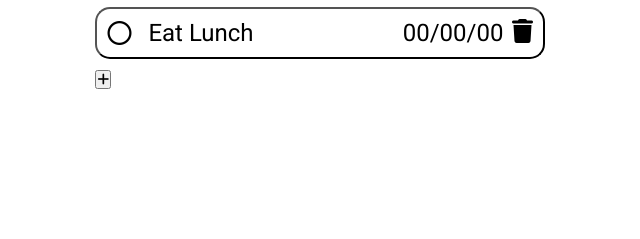
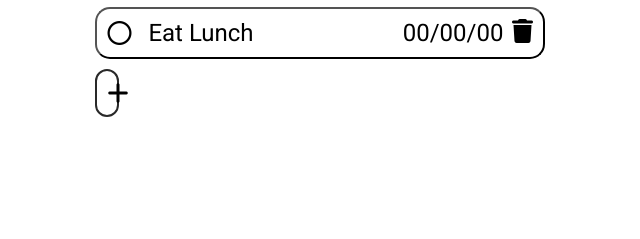
Before and after one commit to SaiefB/Momentum-ToDoList, a website built with webpack: page src/template.html in a window 1280 px wide. Shown: the part 250-489 px from the top of the page, 435-1075 px from the left. Built offline with nearby package versions, Linux system fonts and the light colour scheme.

Commit message:
added addButton to HTML and styled using CSS

```diff
--- a/src/styles.css
+++ b/src/styles.css
@@ -114,6 +114,28 @@ aside h2:hover, aside p:hover {
   cursor: pointer;
 }
 
+.contentAddButton {
+  display: flex;
+  border: none;
+  background-color: #fff;
+  width: 100%;
+  border-radius: 15%;
+  justify-content: left;
+}
+
+.contentAddButton i{
+  padding: 10px;
+  font-size: 1.5rem;
+  border-radius: 15px;
+  width: 5%;
+  border: 2px solid var(--primary-black);
+}
+
+.contentAddButton i:hover {
+  background-color: var(--accent-lightgrey);
+  color: var(--accent-blue);
+  cursor: pointer;
+}
 
 
 
--- a/src/template.html
+++ b/src/template.html
@@ -47,10 +47,8 @@
                 </div>
             </button>
 
-            <button>
-                <p>
+            <button class="contentAddButton">
                     <i class="fa-solid fa-plus"></i>
-                </p>
             </button>
 
         </section>
```
